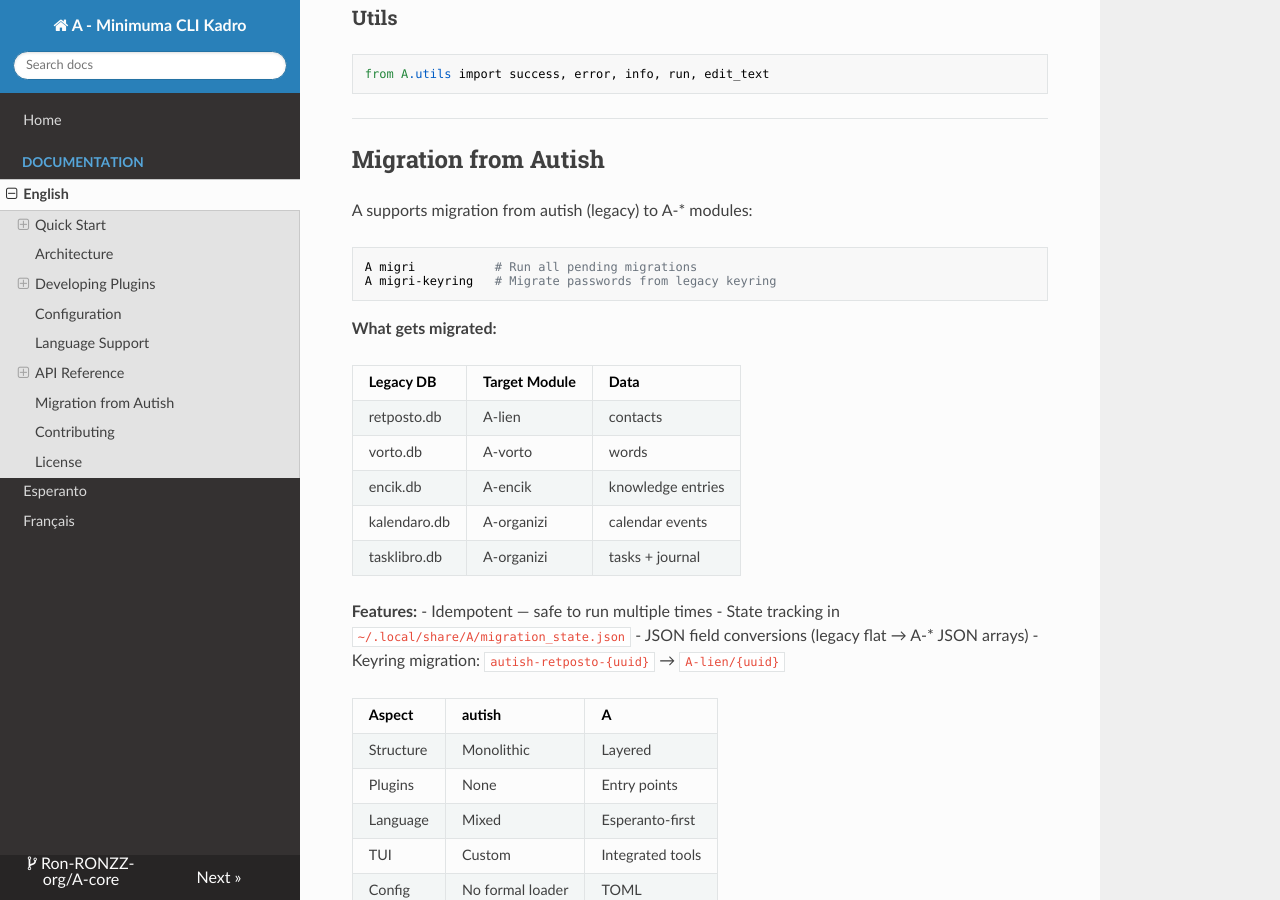
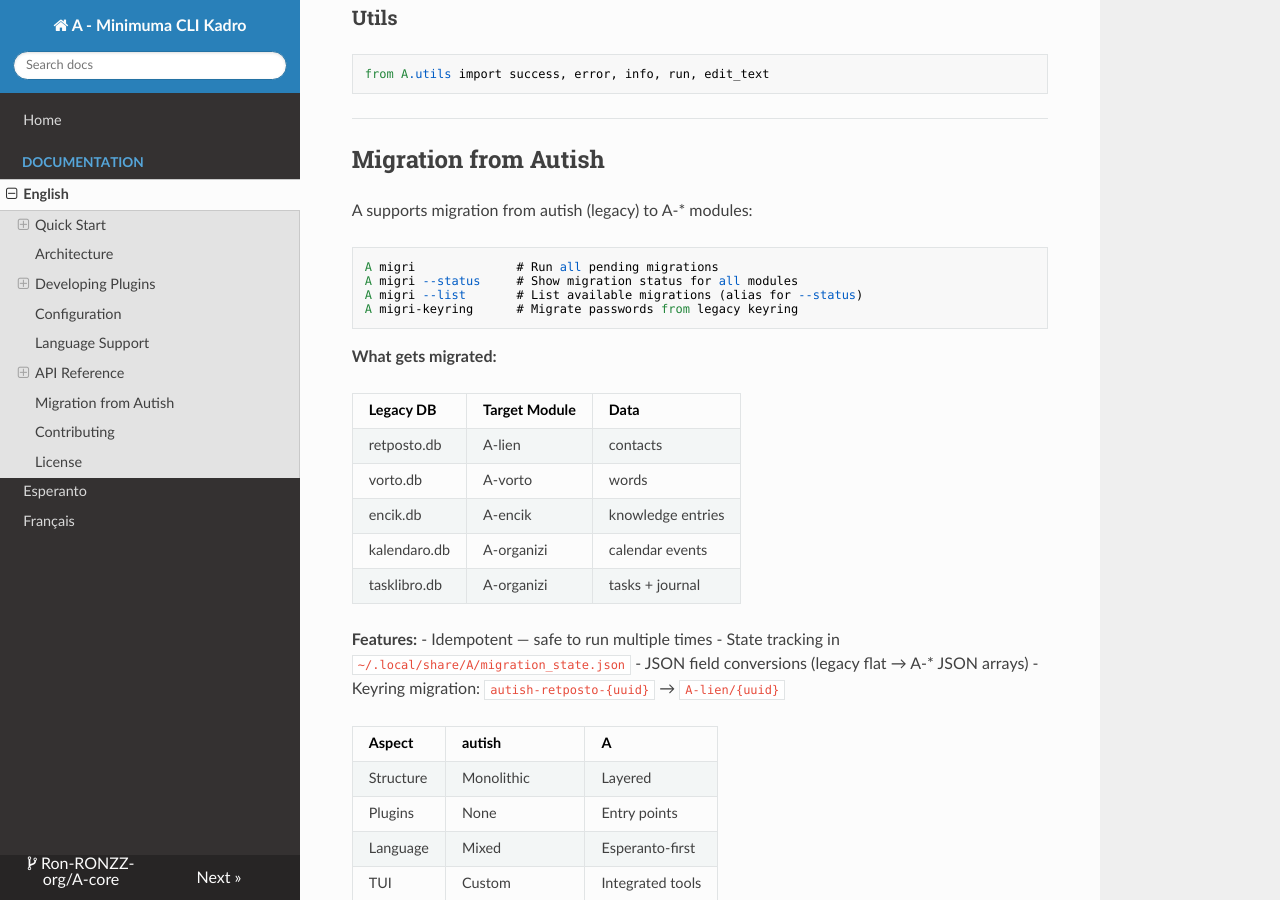
Before and after one commit to Ron-RONZZ-org/A-core, an MkDocs documentation site: the page built from docs/en/index.md, in a window 1280 px wide and 900 px high, scrolled down 3195 px. Built offline with MkDocs 1.6.1, drawn with Linux system fonts in a browser that asks for light colours; nearby versions of some CDN libraries.

Commit message:
docs: add --status/--list options to migri command docs

````diff
--- a/docs/en/index.md
+++ b/docs/en/index.md
@@ -184,8 +184,10 @@
 A supports migration from autish (legacy) to A-* modules:
 
 ```bash
-A migri           # Run all pending migrations
-A migri-keyring   # Migrate passwords from legacy keyring
+A migri              # Run all pending migrations
+A migri --status     # Show migration status for all modules
+A migri --list       # List available migrations (alias for --status)
+A migri-keyring      # Migrate passwords from legacy keyring
 ```
 
 **What gets migrated:**
````
Also changed, not shown: AGENTS.md (+4 -2 lines), README.md (+4 -2 lines), docs/eo/index.md (+4 -2 lines).
